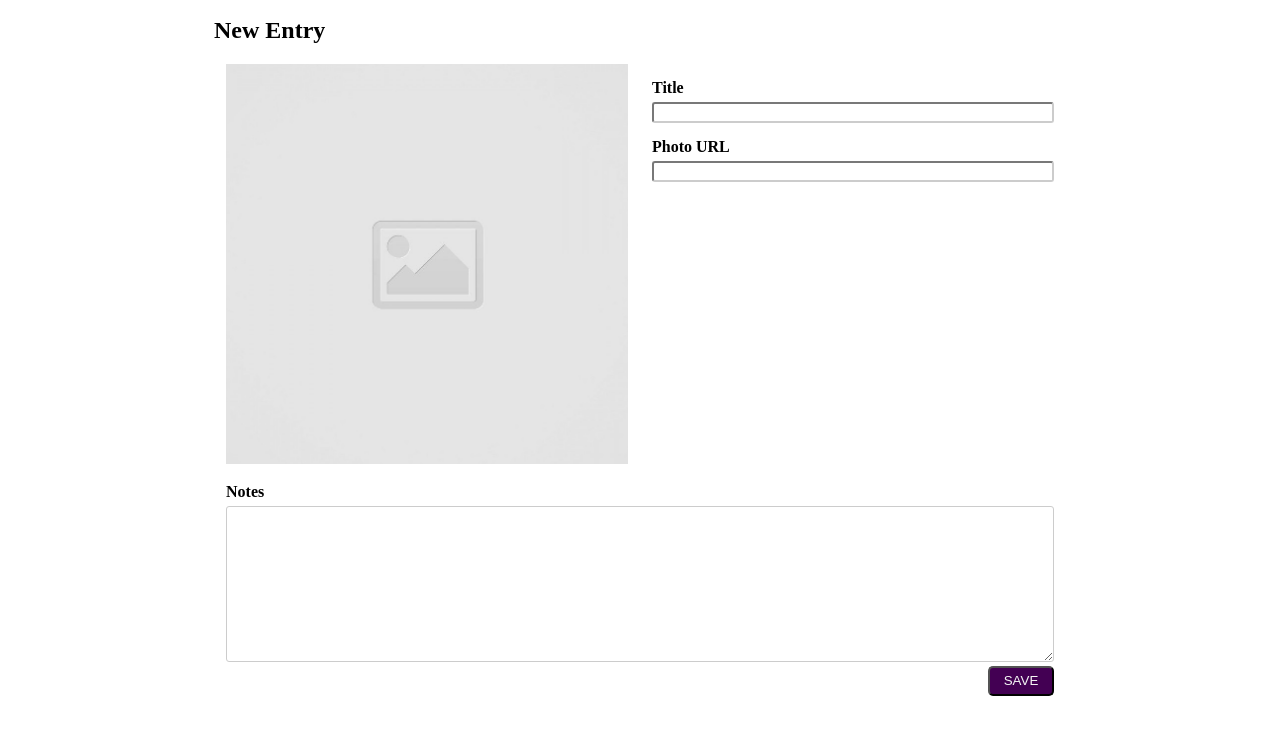
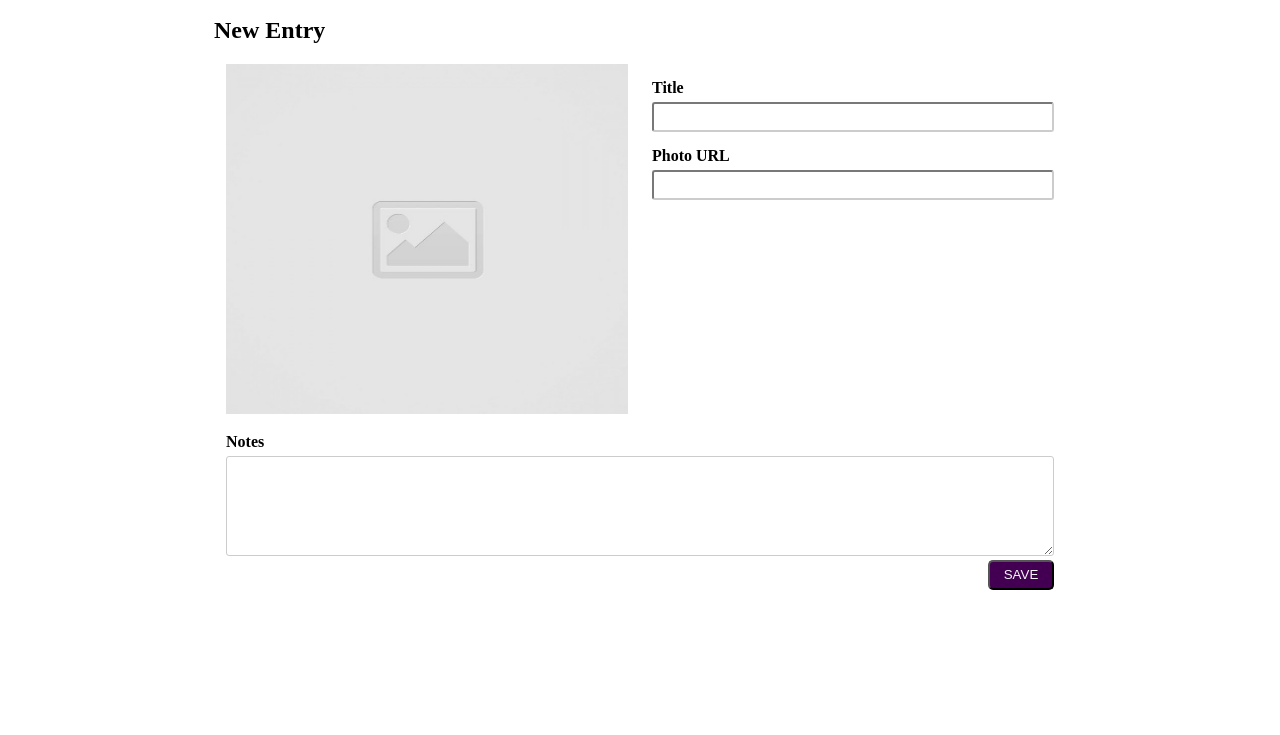
Before and after one commit to thomas-tahk/code-journal, a website: page index.html in a window 1280 px wide. Shown: the part 53-788 px from the top of the page. Drawn offline with Linux system fonts and the light colour scheme.

Commit message:
adjusted some css to better fit example gif.

```diff
--- a/css/styles.css
+++ b/css/styles.css
@@ -9,7 +9,8 @@ h3 {
 
 img {
   width: 100%;
-  height: 400px;
+  max-width: 500px;
+  height: 350px;
 }
 
 label {
@@ -22,8 +23,15 @@ input,
 textarea {
   margin-top: 5px;
   width: 100%;
+  max-width: 500px;
+  height: 30px;
   border-radius: 3px;
   border-color: #ccc;
+}
+
+textarea {
+  height: 100px;
+  max-width: 100%;
 }
 
 button {
```
